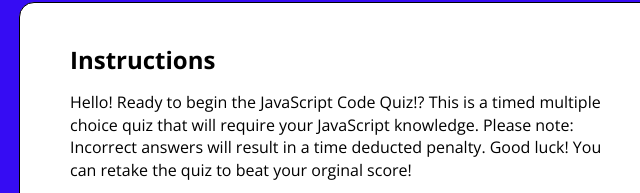
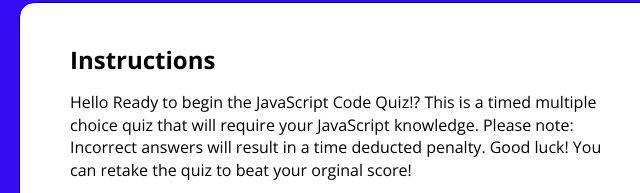
Before and after one commit to Sunita002/api-js-code-quiz, a plain HTML site: page index.html in a window 1280 px wide. Shown: the part 155-348 px from the top of the page, 301-941 px from the left. Drawn offline with nearby package versions, Linux system fonts and the light colour scheme.

Commit message:
updated <p> element and class

```diff
--- a/index.html
+++ b/index.html
@@ -15,7 +15,7 @@
         <section class="instructions" id="instructions">
             <h2>Instructions</h2>
             <p>
-                Hello! Ready to begin the JavaScript Code Quiz!?  This is a timed multiple choice quiz that will require your JavaScript knowledge.
+                Hello Ready to begin the JavaScript Code Quiz!?  This is a timed multiple choice quiz that will require your JavaScript knowledge.
                 Please note: Incorrect answers will result in a time deducted penalty.  Good luck! You can retake the quiz to beat your orginal score!
             </p>
             <p>
```
